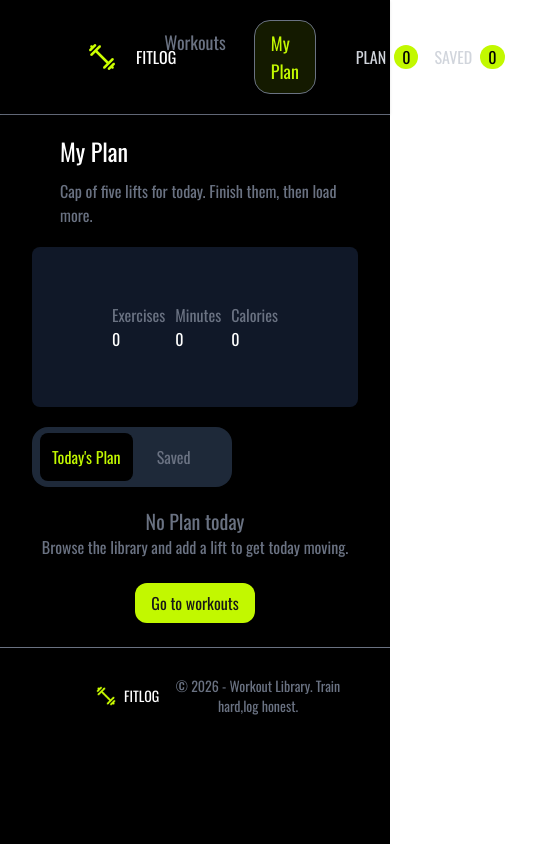
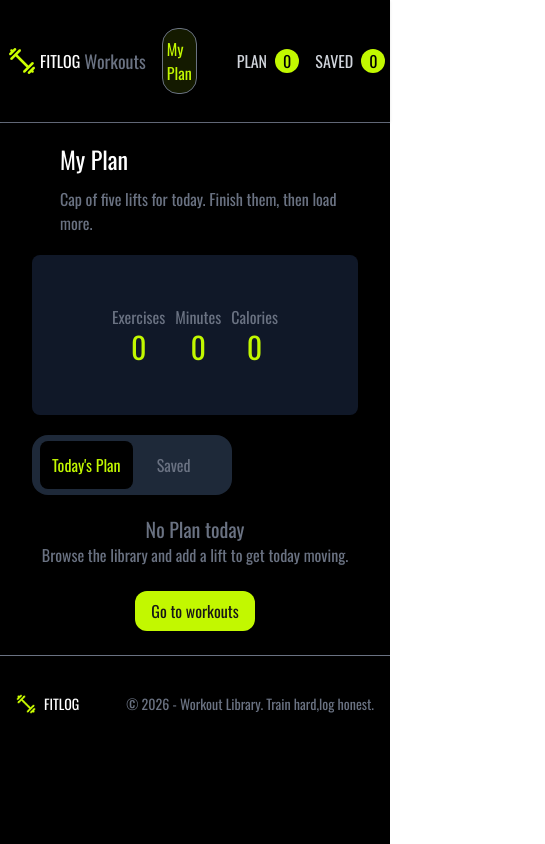
Before and after one commit to nishattasnimtonni5-lang/b-14-A-06, a Next.js app: page /apps in a window 390 px wide. Shown: the whole page, 545 px wide, since content can reach past the window. Built offline with nearby package versions, Linux system fonts and the light colour scheme.

Commit message:
feat:Add responsive design for mobile

```diff
--- a/src/app/apps/[id]/page.tsx
+++ b/src/app/apps/[id]/page.tsx
@@ -7,11 +7,11 @@ const workoutDetails =async ({params}:IWorkoutDetailsProps) => {
   const {id}=await params;
   const data=await getWorkoutDetails(id);
     return (
-    <div className='flex gap-6'>
+    <div className='md:flex gap-6'>
         <div>
             {data?.image&&(
             <Image src={data.image} alt="workoutImage" width={500} height={200}
-             className="rounded-xl"/>
+             className="rounded-xl md:w-150  w-full "/>
 
             )}
             </div>
--- a/src/app/apps/page.tsx
+++ b/src/app/apps/page.tsx
@@ -10,6 +10,7 @@ import { BiTime } from 'react-icons/bi'
 import { GoFlame } from 'react-icons/go'
 import { FiStar } from 'react-icons/fi'
 import { ImCross } from "react-icons/im";
+import { toast } from 'react-toastify';
 const MyPlan = () => {
    const context=useContext(PlanContext)
    const [activeTab,setActiveTab]=useState("today")
@@ -26,8 +27,15 @@ const MyPlan = () => {
     (total,workout)=>total+ Number(workout.caloriesBurned),0)
    const savedTime=savedPlan.reduce(
     (total,workout)=>total+ Number(workout.duration),0)
-   const handleRemove=(id:string)=>{
-    setTodayPlan(todayPlan.filter((workout)=>String(workout.id)!==String(id)))
+   const handleRemove=(id:string,name:string)=>{
+
+    setTodayPlan(todayPlan.filter((workout)=>String(workout.id)!==String(id)));
+    toast.success(`${name} removed succesfully!`)
+   }
+   const handleRemovedSaved=(id:string,name:string)=>{
+
+    setSavedPlan(savedPlan.filter((workout)=>String(workout.id)!==String(id)));
+    toast.success(`${name} removed succesfully!`)
    }
     return (
         <div className="px-8">
@@ -38,17 +46,17 @@ const MyPlan = () => {
       <div className="bg-gray-900 w-full  flex justify-between items-center px-20 py-10 rounded-lg h-40">
         <div>
             <p className="text-gray-500">Exercises</p>
-        <h2 className="text-white">
+        <h2 className=" text-3xl text-center text-[#C2F800]">
           {activeTab==="today"?todayPlan.length:savedPlan.length}</h2>
         </div>
         <div>
             <p className="text-gray-500">Minutes</p>
-            <h2 className="text-white"
+            <h2 className="text-center text-[#C2F800] text-3xl"
             >{activeTab==="today"?totalTime:savedTime}</h2>
             </div>
     <div>
         <p className="text-gray-500">Calories</p>
-        <h2 className="text-white">{activeTab==="today"? totalCalories:savedCalories}</h2>
+        <h2 className="text-center text-[#C2F800] text-3xl">{activeTab==="today"? totalCalories:savedCalories}</h2>
         </div>
 
       </div>
@@ -70,14 +78,14 @@ const MyPlan = () => {
       <>
 
             {todayPlan.length>0?(
-     <div className='grid grid-cols-1 w-full bg-gray-900 rounded-md'>
+     <div className='md:grid md:grid-cols-1 w-full gap-2  rounded-md'>
            { todayPlan.map((workout:Iworkout,ind:number)=>{
-            return (<div key={ind} className="flex items-center justify-between">
-                <div className="px-5 py-5 flex gap-5">
-                    <Image src={workout.image} alt="workoutImage" width={100} height={50} className='rounded-lg w-35 h-20 '/>
+            return (<div key={ind} className="flex items-center justify-between rounded-xl bg-gray-900 gap-4 md:gap-0">
+                <div className="md:px-5 py-5 flex md:gap-5 gap-1">
+                    <Image src={workout.image} alt="workoutImage" width={100} height={50} className='rounded-lg md:w-35 w-10 md:h-20 '/>
              <div >
                <h3 className="text-white pb-2">{workout.name}</h3>
-               <div className="flex gap-5">
+               <div className="flex md:gap-5">
                  <h4 className="flex items-center gap-1 text-white "><BiTime className="text-[#C2F800]"/>{workout.duration}</h4>
                        <h4 className="flex items-center gap-1 text-white">< GoFlame className="text-[#C2F800]"/>{workout.caloriesBurned}</h4>
                        <h4 className="flex items-center gap-1 text-white">< FiStar className="text-[#C2F800]"/>{workout.rating}</h4>
@@ -85,20 +93,20 @@ const MyPlan = () => {
             </div>
 
               </div>
-              <div className="flex gap-4 px-10">
+              <div className="flex gap-2  md:gap-4  px-10">
                <button
 
-               className="border border-gray-500 text-white hover:bg-white hover:text-black px-4 py-2 rounded-3xl">View Details</button>
+               className="border border-gray-500 text-white hover:bg-white hover:text-black md:px-4 py-2 rounded-3xl"><Link href={`/apps/${workout.id}`}>View Details</Link></button>
 
              <div className="flex gap-3">
               <button
               onClick={()=>
-                handleRemove(String(workout.id))
+                handleRemove(String(workout.id),workout.name)
                }
-              className="bg-[#C2F800] px-3 py-2 hover:bg-yellow-400 flex items-center gap-1   rounded-3xl"><MdDone/>Mark as done</button>
+              className="bg-[#C2F800] md:px-3  py-2 hover:bg-yellow-400 flex items-center gap-1   rounded-3xl"><MdDone/>Mark as done</button>
                 <button
              onClick={()=>
-              handleRemove(String(workout.id))
+              handleRemove(String(workout.id),workout.name)
              }
             className='hover:text-red-500 text-gray-400'
             ><ImCross /></button>
@@ -125,11 +133,11 @@ const MyPlan = () => {
           <>
 
             {savedPlan.length>0?(
-      <div className='grid grid-cols-1 w-full bg-gray-900 rounded-md'>
+      <div className='grid grid-cols-1 w-full rounded-md gap-2'>
            { savedPlan.map((workout:Iworkout,ind:number)=>{
-            return (<div key={ind} className="flex items-center justify-between pr-10 pl-3 ">
-                <div className="px-5 py-5 flex gap-5">
-                    <Image src={workout.image} alt="workoutImage" width={100} height={50} className='rounded-lg w-35 h-20 '/>
+            return (<div key={ind} className="flex items-center justify-between  bg-gray-900  md:px-5 gap-4 md:gap-0 rounded-xl" >
+                <div className=" py-5 flex gap-5">
+                    <Image src={workout.image} alt="workoutImage" width={100} height={50} className='rounded-lg w-10 md:w-35 h-20 '/>
              <div >
                <h3 className="text-white pb-2">{workout.name}</h3>
                <div className="flex gap-5">
@@ -140,14 +148,14 @@ const MyPlan = () => {
             </div>
 
               </div>
-              <div className='flex gap-3'>
+              <div className='flex gap-1 md:gap-3'>
 
               <button
 
-              className="border border-gray-500 text-gray-500 px-3 py-2  rounded-3xl hover:bg-white hover:text-black"><Link href={`/apps/${workout.id}`}>View Details</Link></button>
+              className="border border-gray-500 text-gray-500 md:px-3 py-2  rounded-3xl hover:bg-white hover:text-black"><Link href={`/apps/${workout.id}`}>View Details</Link></button>
              <button
              onClick={()=>
-              handleRemove(String(workout.id))
+              handleRemovedSaved(String(workout.id),workout.name)
              }
             className='hover:text-red-500 text-gray-400'
             ><ImCross /></button>
--- a/src/components/Homepage/Banner.tsx
+++ b/src/components/Homepage/Banner.tsx
@@ -4,8 +4,8 @@ import BannerImg from '@/assets/banner.png'
 import Link from 'next/link';
 const BannerPage = () => {
     return (
-        <div className='px-6 rounded-2xl py-5'>
-        <div className='bg-[#222630] h-120 flex justify-between items-center rounded-2xl'>
+        <div className='px-6  rounded-2xl py-5'>
+        <div className='bg-[#222630] md:h-120   md:flex justify-between items-center rounded-2xl'>
 
 <div className='px-20'>
                <p className='text-[#C2F800] text-xs py-5 font-bold'> WORKOUT LIBRARY
@@ -22,7 +22,7 @@ const BannerPage = () => {
        </div>
       <Link href="#workouts" className='bg-[#C2F800] hover:bg-white hover:text-black px-5 py-2 rounded-2xl text-sm ' >BROWSE WORKOUTS</Link>
         </div>
-        <Image src={BannerImg} alt="Banner" className='mx-35'/>
+        <Image src={BannerImg} alt="Banner" className='md:mx-35 mx-auto md:pt-0 pt-8'/>
 
 
         </div>
--- a/src/components/Homepage/WorkoutList.tsx
+++ b/src/components/Homepage/WorkoutList.tsx
@@ -9,7 +9,7 @@ const WorkoutList =async () => {
         <section id="workouts">
             <h2 className='text-white pl-10 text-xl pb-2 pt-5'>THE LIBRARY</h2>
             <p className='text-[#9CA3AF] pl-10 pb-4'>Twelve lifts covering every major muscle group.</p>
-        <div className='grid grid-cols-3 gap-3 px-5 '>
+        <div className='md:grid md:grid-cols-3 gap-3 px-5 '>
             {
                 data.map((workout:Iworkout,ind:number)=>
                 {return <WorkoutCard key={ind} workout={workout}/>
--- a/src/components/shared/Activelink.tsx
+++ b/src/components/shared/Activelink.tsx
@@ -14,9 +14,9 @@ const links:{name:string;href:string}[]=[
 const Activelink = () => {
  const pathname=usePathname();
     return (
-        <div className="flex gap-3">
+        <div className="flex gap-3 md:gap-3 md:pl-0 pl-4 items-center">
             {links.map((link)=>(
-                <Link key={link.href} href={link.href} className={pathname===link.href?'text-[#C2F800] bg-[#C2F800]/10 rounded-2xl px-4 text-lg py-2  border border-gray-500 ':'text-gray-500 text-lg px-4 py-2 hover:text-[#C2F800]'} >{link.name}</Link>
+                <Link key={link.href} href={link.href} className={pathname===link.href?'text-[#C2F800] bg-[#C2F800]/10 rounded-2xl px-1 md:px-4 md:text-lg py-2 md:py-2  border border-gray-500 ':'text-gray-500 text-lg px-1 md:px-4 py-1 md:py-2 hover:text-[#C2F800]'} >{link.name}</Link>
             ))}
         </div>
     );
--- a/src/components/shared/Footer.tsx
+++ b/src/components/shared/Footer.tsx
@@ -7,12 +7,12 @@ const Footer = () => {
         <div className='pt-8'>
  <hr className=' w-full py-1 border-gray-500'/>
             <footer className="footer sm:footer-horizontal flex justify-between footer-center bg-black text-base-content h-20  p-4">
- <div className="flex items-center gap-2 pl-20">
+ <div className="flex items-center gap-2 md:pl-20">
      <Image src={NavImage} alt="navbarimage" width={20} height={40} />
    <h4 className='text-white'> FITLOG</h4>
    </div>
   <aside>
-    <p className='text-gray-500 pr-5'>© {new Date().getFullYear()} - Workout Library. Train hard,log honest.</p>
+    <p className='text-gray-500 md:pr-5'>© {new Date().getFullYear()} - Workout Library. Train hard,log honest.</p>
   </aside>
 </footer>
 
--- a/src/components/shared/NavBar.tsx
+++ b/src/components/shared/NavBar.tsx
@@ -9,10 +9,10 @@ const NavBar = () => {
 
     return (
         <div className='sticky top-0 z-50'>
-            <nav className="navbar shadow-sm py-5 flex justify-between items-center bg-black">
-  <div className="flex items-center gap-5 pl-20">
+            <nav className="navbar shadow-sm py-7 md:py-5 flex justify-between items-center bg-black">
+  <div className="flex items-center gap-1 md:pr-0  pr-3  md:gap-5 md:pl-20">
     <Image src={NavImg} alt="navbarimage" width={30} height={40} />
-  <h4 className='text-white'> FITLOG</h4>
+  <h4 className='text-white  '> FITLOG</h4>
   </div>
 
   <Activelink/>
```
